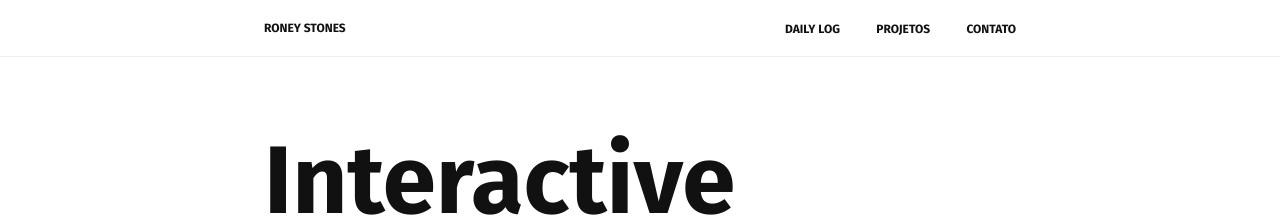
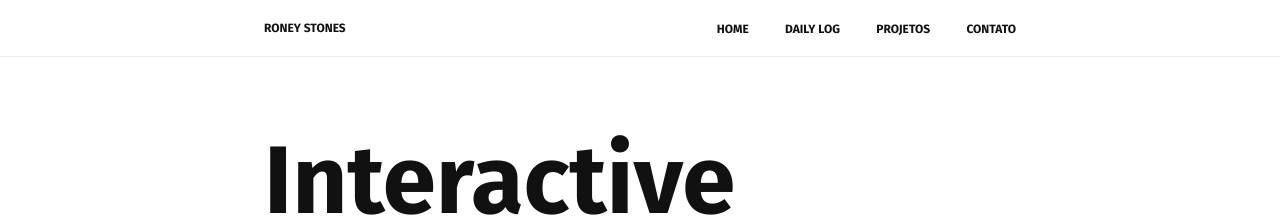
Before and after one commit to roneystones/roneystones, a Jekyll site: the page built from index.html, in a window 1280 px wide. Shown: the top 217 px of the page. Built offline with Jekyll 4.4.1, drawn with Linux system fonts in a browser that asks for light colours.

Commit message:
add home to menu

```diff
--- a/_layouts/home.html
+++ b/_layouts/home.html
@@ -4,7 +4,7 @@ layout: default
 
 <header class="dt w-100 bb bt b--light-gray">
   <div class="w-100 mw7 center pa4 ph2-l pv5-l">
-    <h1 class="f1 f-headline-ns fw7 lh-title mt0 mb3">{{ page.title | escape }}</h1>
+    <h1 class="f1 f-headline-ns fw7 lh-title mt0 mb3">Interactive Digital Studio</h1>
     <h2 class="f6 f4-ns fw1 georgia i">{{ page.description | escape }}</h2>
   </div>
 </header>
--- a/index.html
+++ b/index.html
@@ -1,5 +1,6 @@
 ---
 layout: home
-title: Interactive Digital Studio
+title: Home
 description: Lorem ipsum dolor sit amet, consectetur adipiscing elit. Ut vulputate, arcu non tempus tempus, est magna egestas nisi, in fermentum mauris nisl posuere neque. Aenean eu laoreet lorem. Phasellus et elit a ante congue mollis vel ac lacus.
+navigation_weight: 1
 ---
```
Also changed, not shown: _pages/dailylog.md (+1 -1 lines), _pages/projetos.md (+1 -1 lines).
